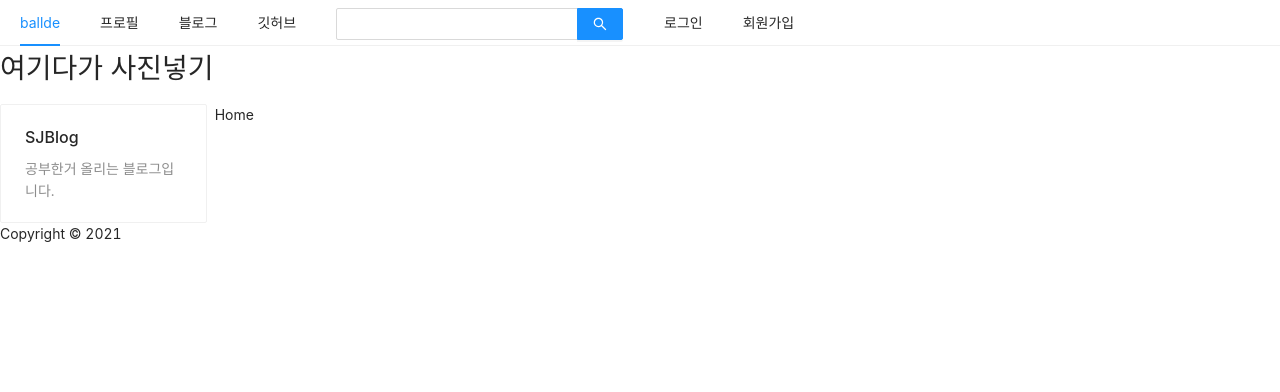
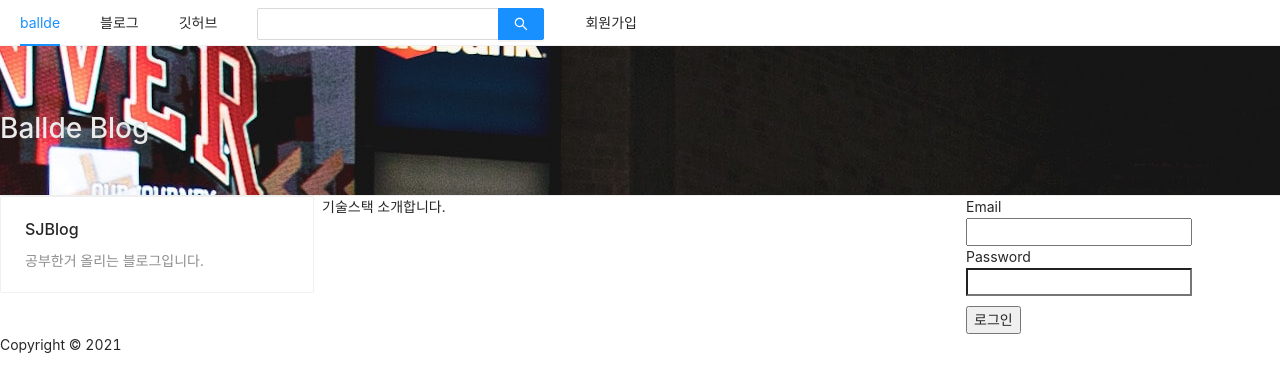
Before and after one commit to YuSunjo/Myblog, a Next.js app in the folder front/: page / in a window 1280 px wide. Shown: the top 392 px of the page. Built offline with nearby package versions, Linux system fonts and the light colour scheme.

Commit message:
더미데이터로 로그인하기, 로그인 위치 바꿈, ImageHeader css넣기

```diff
--- /dev/null
+++ b/front/assets/css/ImageHeader.css
@@ -0,0 +1,12 @@
+#ImageHeader{
+    background-image: url('../image/background.jpg');
+    /* background-position: 0% 60%; */
+    height: 150px;
+    color: #ffffff;
+    border-bottom: 1px #eee solid;
+    padding-top: 60px;
+}
+
+#ImageHeader h1 {
+    color: #EAEAEA;
+}
--- a/front/components/AppLayout.js
+++ b/front/components/AppLayout.js
@@ -1,15 +1,14 @@
 import React, { useState } from 'react';
 import PropTypes from 'prop-types';
 import Link from 'next/link';
-import { Menu, Row, Col, Input, Button } from 'antd';
+import { Menu, Row, Col, Input } from 'antd';
 import styled from '@emotion/styled';
 import Produce from './Produce';
+import LoginForm from './LoginForm';
+import UserProfile from './UserProfile';
 
 const SearchInput = styled(Input.Search)`
     vertical-align: middle;
-`;
-const Pageheader = styled.div`
-
 `;
 
 const AppLayout = ({ children }) => {
@@ -24,9 +23,6 @@ const AppLayout = ({ children }) => {
             <Menu mode="horizontal">
                 <Menu.Item><Link href="/"><a>ballde</a></Link></Menu.Item>
                 <Menu.Item>
-                    <Link href="/profile"><a>프로필</a></Link>
-                </Menu.Item>
-                <Menu.Item>
                     <Link href="/blog"><a>블로그</a></Link>
                 </Menu.Item>
                 <Menu.Item>
@@ -35,31 +31,27 @@ const AppLayout = ({ children }) => {
                 <Menu.Item>
                     <SearchInput enterButton />
                 </Menu.Item>
-                {isLoggedIn ? (
-                    <Menu.Item>
-                        <Button>로그아웃</Button>
-                    </Menu.Item>
-                ) : (
-                    <Menu.Item>
-                        <Link href="/login"><a>로그인</a></Link>
-                    </Menu.Item>
-                )}
                 {isLoggedIn ? null : (
                     <Menu.Item>
                         <Link href="/signup"><a>회원가입</a></Link>
                     </Menu.Item>
                 )}
             </Menu>
-            <Pageheader>
+            <div id="ImageHeader">
                 <Row>
                     <Col>
-                        <h1>여기다가 사진넣기</h1>
+                        <h1>Ballde Blog</h1>
                     </Col>
                 </Row>
-            </Pageheader>
+            </div>
             <Row gutter={8}>
-                <Col xs={24} md={4}><Produce /></Col>
-                <Col xs={24} md={20}>{children}</Col>
+                <Col xs={24} md={6}><Produce /></Col>
+                <Col xs={24} md={12}>{children}</Col>
+                <Col xs={24} md={6}>
+                    {isLoggedIn
+                        ? <UserProfile setIsLoggedIn={setIsLoggedIn} />
+                        : <LoginForm setIsLoggedIn={setIsLoggedIn} />}
+                </Col>
             </Row>
             <Row>
                 <Col>
--- a/front/pages/login.js
+++ b/front/components/LoginForm.js
@@ -1,17 +1,23 @@
 import React from 'react';
 import { useForm } from 'react-hook-form';
-import AppLayout from '../components/AppLayout';
+import styled from '@emotion/styled';
+import PropTypes from 'prop-types';
 
-const Login = () => {
+const LoginButton = styled.div`
+    margin-top: 10px;
+`;
+
+const LoginForm = ({ setIsLoggedIn }) => {
     const { register, watch, errors, handleSubmit } = useForm();
     console.log(`${watch('email')}`);
 
     const onSubmit = (data) => {
         console.log('data', data);
+        setIsLoggedIn(true);
     };
 
     return (
-        <AppLayout>
+        <>
             <form onSubmit={handleSubmit(onSubmit)}>
                 <div>
                     <label>Email</label><br />
@@ -31,10 +37,16 @@ const Login = () => {
                     /><br />
                     {errors.email && <p>this email field is required</p>}
                 </div>
-                <button type="submit">로그인</button>
+                <LoginButton>
+                    <button type="submit">로그인</button>
+                </LoginButton>
             </form>
-        </AppLayout>
+        </>
     );
 };
 
-export default Login;
+LoginForm.propTypes = {
+    setIsLoggedIn: PropTypes.func.isRequired,
+};
+
+export default LoginForm;
--- /dev/null
+++ b/front/components/UserProfile.js
@@ -0,0 +1,26 @@
+import React, { useCallback } from 'react';
+import { Card, Avatar, Button } from 'antd';
+import PropTypes from 'prop-types';
+
+const UserProfile = ({ setIsLoggedIn }) => {
+    const onLogOut = useCallback(() => {
+        setIsLoggedIn(false);
+    }, []);
+    return (
+        <Card
+            actions={[<div key="like">좋아요한 게시글</div>]}
+        >
+            <Card.Meta
+                avatar={<Avatar>S</Avatar>}
+                title="sunjo"
+            />
+            <Button onClick={onLogOut}>로그아웃</Button>
+        </Card>
+    );
+};
+
+UserProfile.propTypes = {
+    setIsLoggedIn: PropTypes.func.isRequired,
+};
+
+export default UserProfile;
--- a/front/pages/_app.js
+++ b/front/pages/_app.js
@@ -2,6 +2,7 @@ import React from 'react';
 import PropTypes from 'prop-types';
 import Head from 'next/head';
 import 'antd/dist/antd.css';
+import '../assets/css/ImageHeader.css';
 
 const App = ({ Component }) => {
     return (
--- a/front/pages/index.js
+++ b/front/pages/index.js
@@ -6,7 +6,7 @@ const Home = () => {
         <div>
             <AppLayout>
                 <div>
-                    Home
+                    기술스택 소개합니다.
                 </div>
             </AppLayout>
         </div>
```
Also changed, not shown: front/pages/profile.js (deleted, +0 -12 lines).
